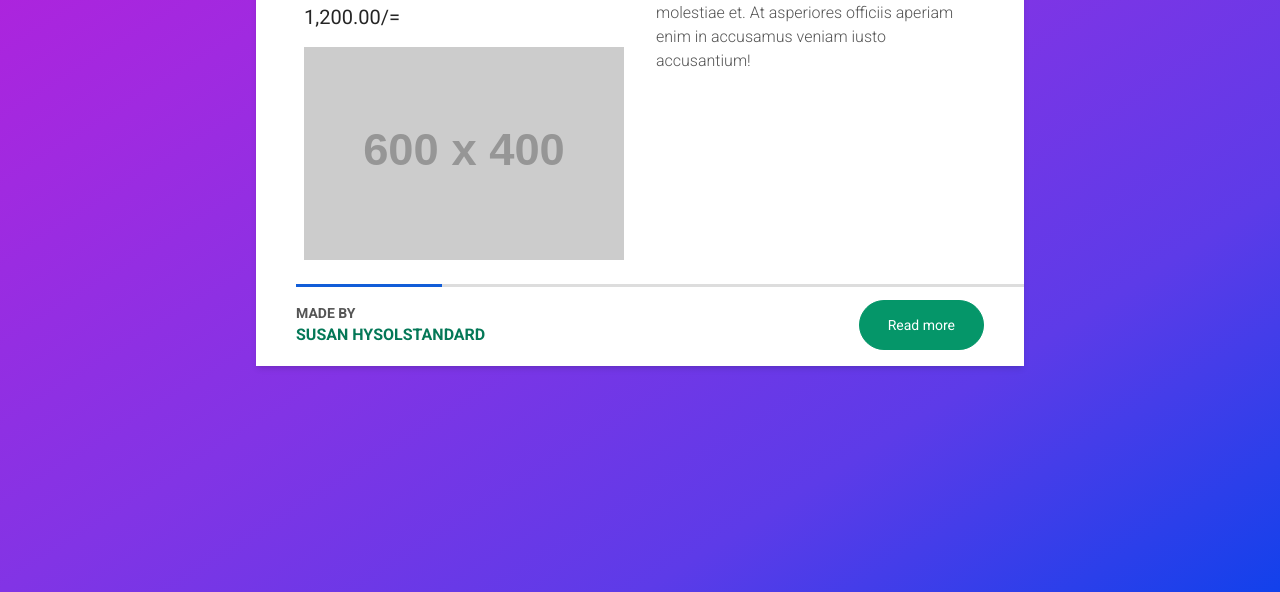
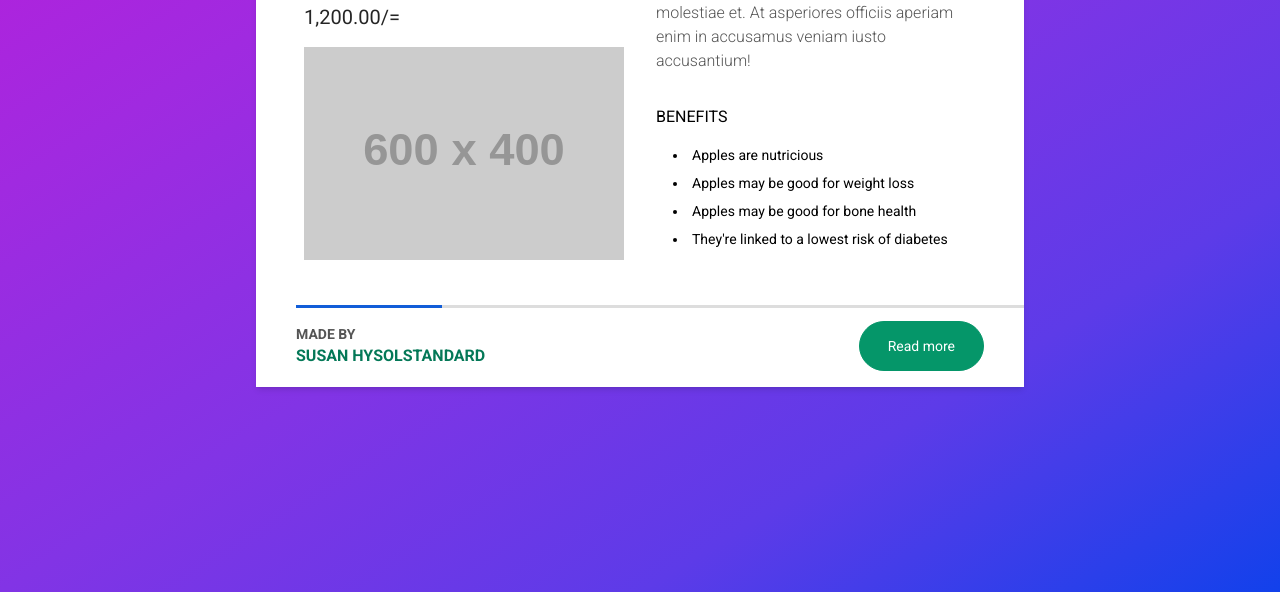
Before and after one commit to theomaro/amika-herbal-soap, a website: page index.html in a window 1280 px wide. Shown: the part 208-800 px from the top of the page. Drawn offline with nearby package versions, Linux system fonts and the light colour scheme; placeholder pictures from the web are drawn by us; a web font is replaced by a local one.

Commit message:
add benefits

```diff
--- a/index.html
+++ b/index.html
@@ -33,11 +33,9 @@
         </div>
 
         <!-- ===== CARD BODY ===== -->
-        <div
-          class="card__body flex flex-col sm:flex-row sm:flex-nowrap gap-y-3 px-8 mb-6"
-        >
+        <div class="flex flex-col sm:flex-row sm:flex-nowrap gap-y-3 px-8 mb-6">
           <!--  -->
-          <section class="half px-4 flex-1 basis-1/2">
+          <section class="px-4 flex-1 basis-1/2">
             <!--  -->
             <article class="featured_text">
               <h1 class="text-[#181e28] text-4xl font-extrabold">Amika</h1>
@@ -58,9 +56,9 @@
           </section>
 
           <!--  -->
-          <section class="half px-4 flex-1 basis-1/2">
+          <section class="px-4 flex-1 basis-1/2">
             <!-- DESCRIPTION -->
-            <article class="description mb-6">
+            <article class="mb-6">
               <p class="font-light text-base text-[#555]">
                 Lorem ipsum dolor sit amet consectetur adipisicing elit. Aliquam
                 ipsam incidunt ea doloribus iure similique delectus nam qui
@@ -69,11 +67,23 @@
               </p>
             </article>
 
-            <!-- STOCK -->
-            <article class="stock"></article>
-
-            <!-- REVIEWS -->
-            <article class="reviews"></article>
+            <article class="my-8">
+              <h3 class="mb-4">BENEFITS</h3>
+              <ul class="text-sm ml-8">
+                <li class="mb-2 indent-1 list-disc text-sm">
+                  Apples are nutricious
+                </li>
+                <li class="mb-2 indent-1 list-disc text-sm">
+                  Apples may be good for weight loss
+                </li>
+                <li class="mb-2 indent-1 list-disc text-sm">
+                  Apples may be good for bone health
+                </li>
+                <li class="mb-2 indent-1 list-disc text-sm">
+                  They're linked to a lowest risk of diabetes
+                </li>
+              </ul>
+            </article>
           </section>
         </div>
 
```
Also changed, not shown: dist/css/style.css.
